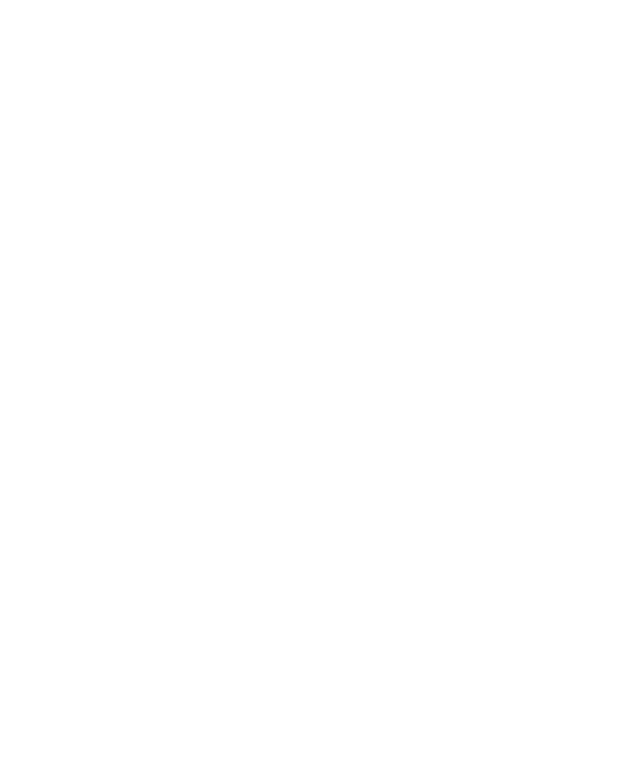
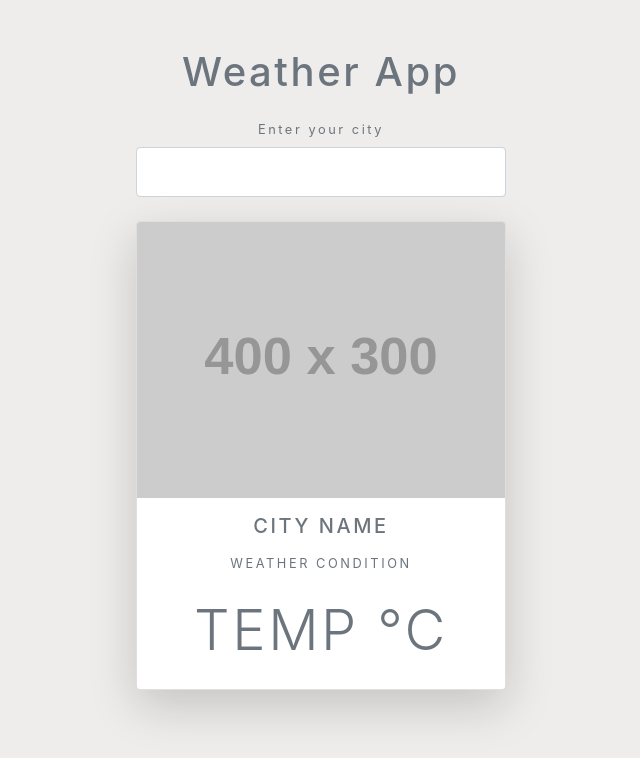
Before and after one commit to haman1/weather-app, a plain HTML site: page index.html in a window 1280 px wide. Shown: the whole page, without its empty margins (319-959 px from the left). Drawn offline with nearby package versions, Linux system fonts and the light colour scheme; placeholder pictures from the web are drawn by us.

Commit message:
html-css template

```diff
--- a/index.html
+++ b/index.html
@@ -9,6 +9,27 @@
 <title>Weather App</title>
 </head>
 <body>
+    <div class="container my-5 mx-auto">
+        <h1 class="text-muted text-center my-4">Weather App</h1>
+
+        <form action="" class="change-location my-4 text-center text-muted">
+            <label for="city">Enter your city</label>
+            <input type="text" name="city" class="form-control p-4">
+        </form>
+        <div class="card shadow-lg rounded">
+            <img src="https://via.placeholder.com/400x300" class="time card-img-top">
+            <div class="icon bg-light mx-auto text-center">
+              <!-- icon here later -->
+            </div>
+            <div class="text-muted text-uppercase text-center details">
+              <h5 class="my-3">City name</h5>
+              <div class="my-3">Weather condition</div>
+              <div class="display-4 my-4">
+                <span>temp</span>
+                <span>&deg;C</span>
+              </div>
+            </div>
+    </div>
 
     <script src="js/main.js"></script>
     <script src="js/weather.js"></script>
--- a/main.css
+++ b/main.css
@@ -0,0 +1,8 @@
+body{
+    background: #eeedec;
+    letter-spacing: 0.2em;
+    font-size: 0.8em;
+  }
+  .container{
+    max-width: 400px;
+  }
```
